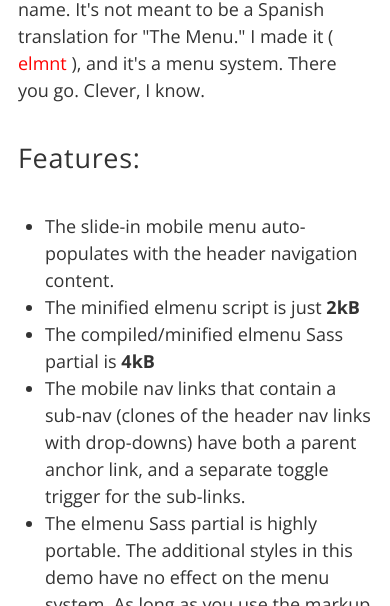
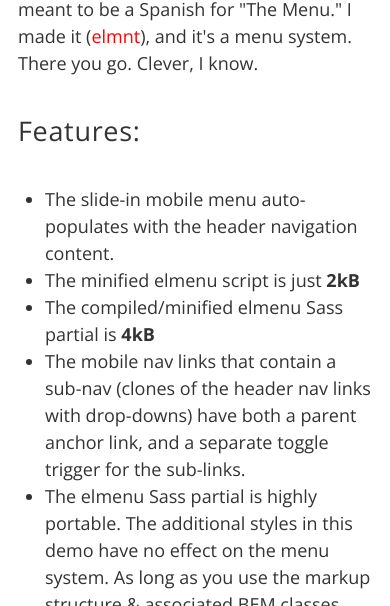
Before and after one commit to elmnt/elmenu, a website: page app/index.html in a window 390 px wide. Shown: the part 494-1100 px from the top of the page. Drawn offline with nearby package versions, Linux system fonts and the light colour scheme; files that its build step writes are made by us from their sources.

Commit message:
Update mobile styles

```diff
--- a/app/index.html
+++ b/app/index.html
@@ -86,7 +86,7 @@
 
   <p>Vanilla JavaScript version coming soon</p>
 
-  <p>Okay, I know "elmenu" is kind of a stupid name. It's not meant to be a Spanish translation for "The Menu." I made it ( <a href="https://github.com/elmnt">elmnt</a> ), and it's a menu system. There you go. Clever, I know.</p>
+  <p><em><strong>elmenu</strong></em> is kind of a silly name. It's not meant to be a Spanish for "The Menu." I made it (<a href="https://github.com/elmnt">elmnt</a>), and it's a menu system. There you go. Clever, I know.</p>
 
   <h4>Features:</h4>
 
--- a/app/scss/_elmenu.scss
+++ b/app/scss/_elmenu.scss
@@ -29,10 +29,6 @@ $site-color-6: #666;
 $site-color-9: #999;
 $site-color-c: #ccc;
 $site-color-f: #f6f6f6;
-
-//$brand-color-1: #00461C;
-//$brand-color-2: #5AAD41;
-//$brand-color-3: #D4E5A0;
 
 $brand-color-1: $site-color-3;
 $brand-color-2: $site-color-6;
@@ -72,8 +68,6 @@ $elmenu-main-font-weight: $elmenu-global-font-weight;
 $elmenu-mobile-main-font-size:   $elmenu-global-font-size;
 $elmenu-mobile-main-line-height: $elmenu-global-line-height;
 $elmenu-mobile-main-font-weight: $elmenu-global-font-weight;
-
-// desktop nav styles
 
 // navutility
 $elmenu-navutility-background:                  $brand-color-1;
@@ -204,9 +198,11 @@ $elmenu-mobile-subnav-toggle-background-color: orange;
    background: $elmenu-background-color;
 }
 
-// Constrain the menu to the screen width on smaller screens
 body.show-nav #elmobile {
+   // Constrain the menu to the screen width on smaller screens
    max-width: 100%;
+   // And add a left border
+   border-left: 1px solid white;
 }
 
 
```
Also changed, not shown: app/css/styles.css (added).
